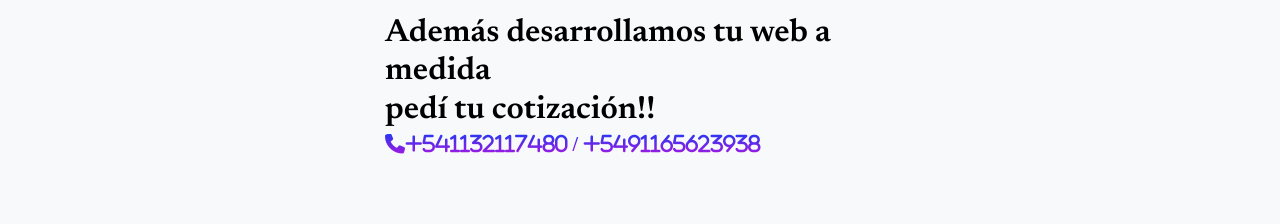
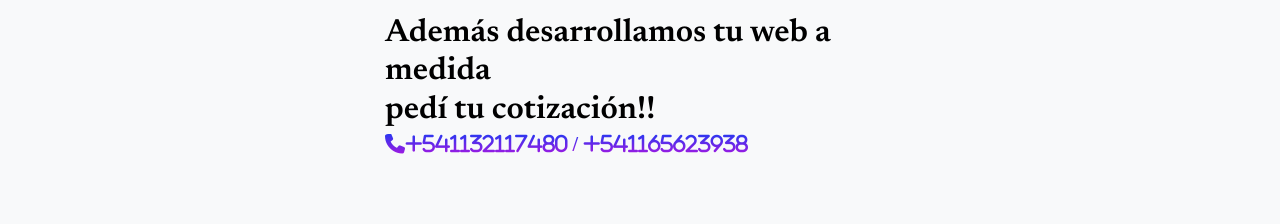
Before and after one commit to juanarede/EpsiWeb, a React (Create React App) app: page / in a window 1280 px wide. Shown: the part 3980-4204 px from the top of the page. Built offline with nearby package versions, Linux system fonts and the light colour scheme.

Commit message:
Cambios semanticos

```diff
--- a/src/Components/precios/Precios.jsx
+++ b/src/Components/precios/Precios.jsx
@@ -175,7 +175,7 @@ useEffect(() => {
                   </p>
 
               <p  className="lead fw-normal text-muted mb-5 mb-lg-0">
-              <i  className="fa-solid fa-phone icon-feature text-gradient fs-5  ">+541132117480 / +5491165623938</i>
+              <i  className="fa-solid fa-phone icon-feature text-gradient fs-5  ">+541132117480 / +541165623938</i>
 
 
 
```
Also changed, not shown: src/Components/aboutUs/AboutUs.jsx (line endings or trailing spaces).
